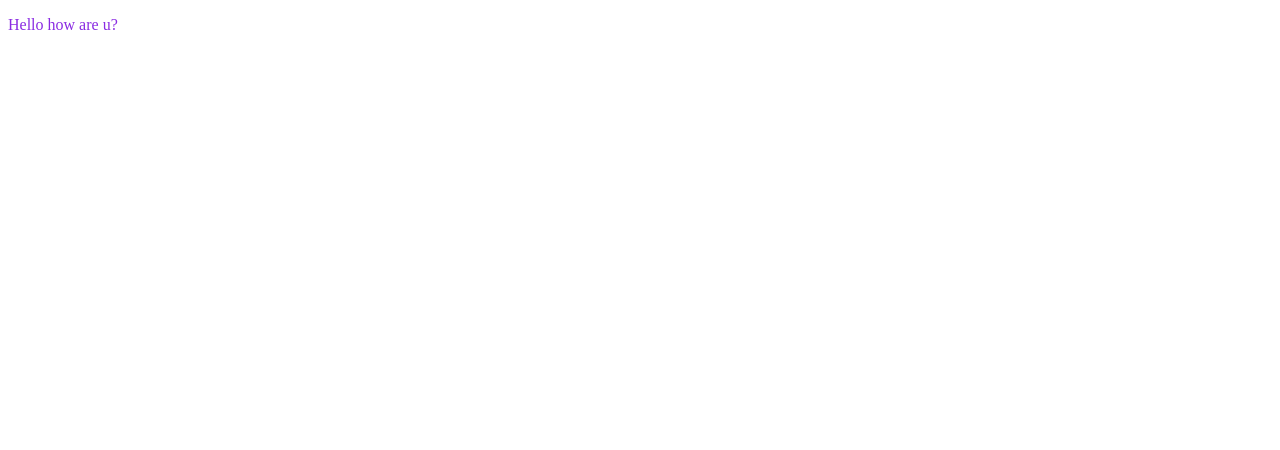
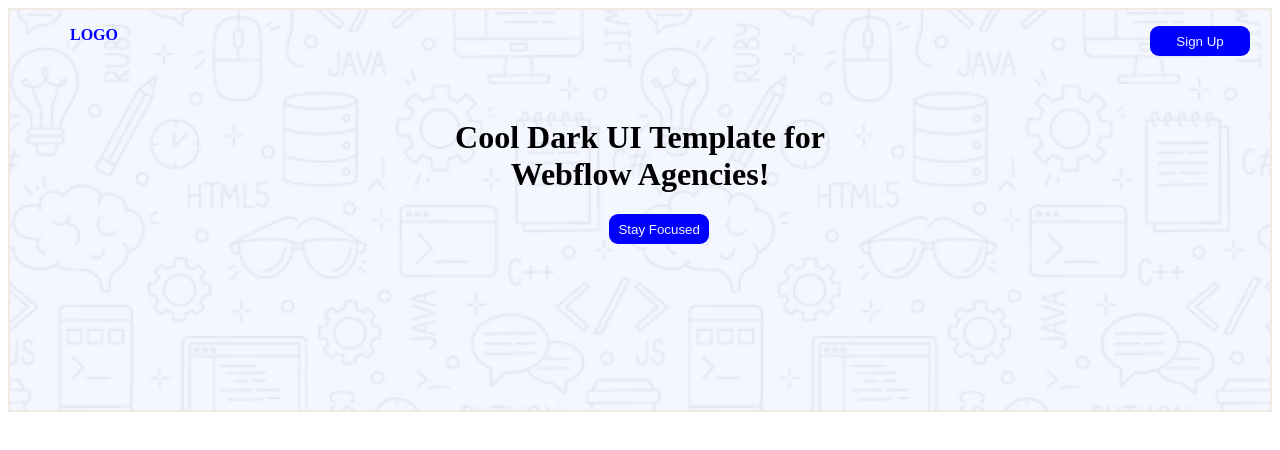
Before and after one commit to esha8di/PH-first-assignment, a plain HTML site: page index.html in a window 1280 px wide. Drawn offline with Linux system fonts and the light colour scheme.

Commit message:
2nd commit

```diff
--- a/index.html
+++ b/index.html
@@ -6,15 +6,39 @@
     <title>HP First Assignment</title>
 
     <link rel="stylesheet" href="style.css">
+
+
+    <!-- raleway font -->
+        <link rel="preconnect" href="https://fonts.googleapis.com">
+        <link rel="preconnect" href="https://fonts.gstatic.com" crossorigin>
+        <link href="https://fonts.googleapis.com/css2?family=Plus+Jakarta+Sans:ital,wght@0,200..800;1,200..800&family=Raleway:ital,wght@0,100..900;1,100..900&display=swap" rel="stylesheet">
 </head>
 <body>
 
     <header>
+        <div class="banner">
+            <nav>
+                <ul>
+                    <li class="logo"><a href=""><stong>LOGO</stong></a></li>
+                    <li><a href=""><button>Sign Up</button></a></li>
+                </ul>
+
+
+
+            </nav>
+            <div class="heading">
+                <h1><strong>Cool Dark UI Template for Webflow Agencies!</strong></h1>
+                <button>Stay Focused</button>
+
+            </div>
+
+
+        </div>
 
     </header>
 
     <main>
-        <p>Hello how are u?</p>
+
 
     </main>
 
--- a/style.css
+++ b/style.css
@@ -1,3 +1,91 @@
-p{
-    color: blueviolet;
+.banner{
+    background-image: url("Assets/Hero-bg.png");
+
+    background-size: cover;
+    background-position: center;
+
+    /* width: 98vw; */
+    height:50vh;
+    border: 2px solid rgb(239, 234, 227);
+
+
+
+
+
 }
+
+nav ul{
+    display:flex;
+    justify-content: space-between;
+}
+
+nav ul button{
+    align-content: center;
+    /* margin-left: 10%;
+    margin-right: 30px; */
+
+    background-color: blue;
+
+    color:rgb(243, 243, 252);
+    width: 100px;
+    height: 30px;
+
+    border-radius: 9px;
+
+    border-style: none;
+
+}
+
+.logo{
+    font-weight: bold;
+    /* margin-left: 5px; */
+
+}
+
+nav li{
+    list-style: none;
+
+}
+
+nav ul li a{
+    margin-right: 20px;
+    margin-left: 20px;
+
+    text-decoration: none;
+
+    color:blue
+
+
+
+}
+
+
+.heading {
+
+    width: 30vw;
+
+
+
+
+
+    text-align: center;
+    justify-self: center;
+    align-self: center;
+    margin-top: 5%;
+
+
+}
+.heading button{
+    align-content: center;
+    margin-left: 10%;
+
+    background-color: blue;
+
+    color:rgb(243, 243, 252);
+    width: 100px;
+    height: 30px;
+
+    border-radius: 9px;
+
+    border-style: none;
+}
```
